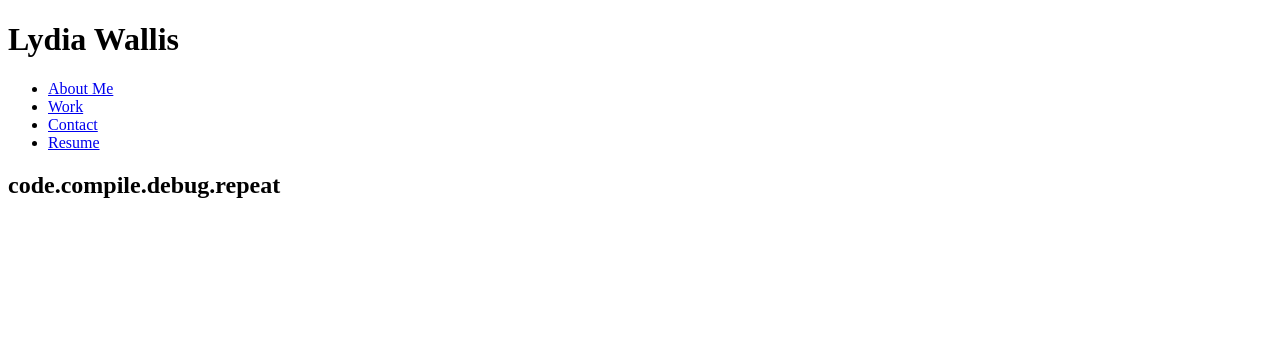
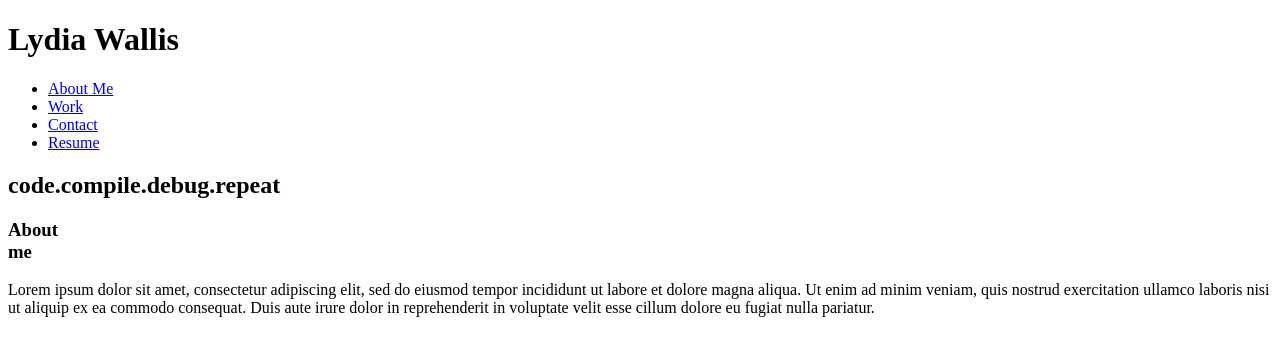
Before and after one commit to wolldog/project-portfolio, a plain HTML site: page index.html in a window 1280 px wide. Drawn offline with Linux system fonts and the light colour scheme.

Commit message:
Add 'About me' heading and content.

```diff
--- a/index.html
+++ b/index.html
@@ -27,6 +27,16 @@
         </div>
         <!-- Create a grid container -->
         <div class="wrapper">
+         <!-- About me heading -->
+         <div class="headings-column" id="about-me">
+            <h3>About<br>me</h3>
+        </div>
+        <!-- About me text -->
+        <div class="content">
+            <p>
+                Lorem ipsum dolor sit amet, consectetur adipiscing elit, sed do eiusmod tempor incididunt ut labore et dolore magna aliqua. Ut enim ad minim veniam, quis nostrud exercitation ullamco laboris nisi ut aliquip ex ea commodo consequat. Duis aute irure dolor in reprehenderit in voluptate velit esse cillum dolore eu fugiat nulla pariatur.
+            </p>
+        </div>
 
     </main>
     <footer>
```
